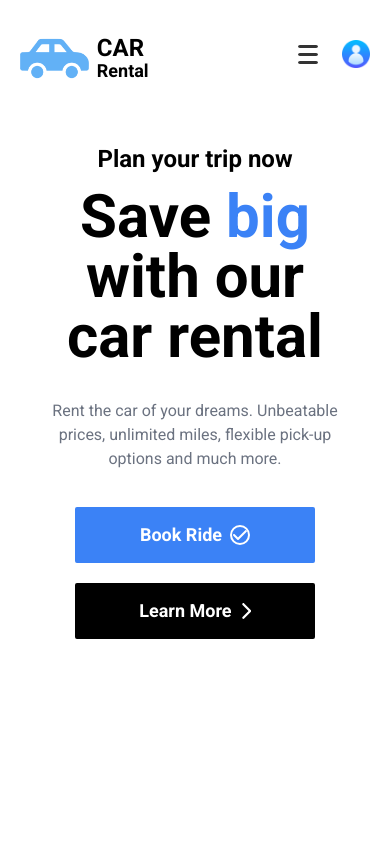
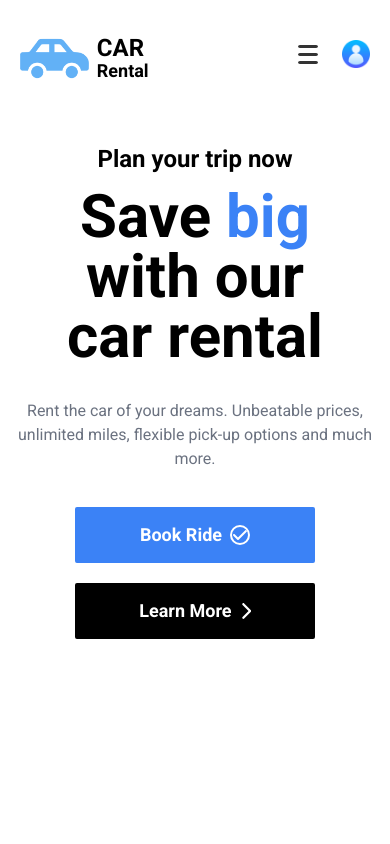
Before and after one commit to Drayved/Car-Rental-Site, a React (Vite) app: page / in a window 390 px wide. Shown: the top 844 px of the page. Built offline with nearby package versions, Linux system fonts and the light colour scheme.

Commit message:
Update Landing.tsx

```diff
--- a/src/components/Landing.tsx
+++ b/src/components/Landing.tsx
@@ -13,11 +13,11 @@ const Landing = () => {
 
             <div className="top-section-container  mt-[17vh] md:mt-[28vh] mx-auto md:text-left md:ml-[10%] 2xl:ml-[20%]">
                 <img className="absolute right-0 top-0 z-10 pointer-events-none hidden md:flex h-[65%]  min-w-[30rem] opacity-50" src="/images/hero-bg.png" alt="" />
-                <div className="flex just">
+                <div className="flex ">
                     <div className="flex flex-col md:min-w-[25rem] relative z-10  md:mt-28">
                         <h3 className="text-2xl font-bold mb-3 z-20 relative">Plan your trip now</h3>
                         <h1 className="text-6xl font-bold z-20 relative w-[18rem] xs:w-[100%] mx-auto md:mx-0">Save <span className="text-blue-500">big</span> with our car rental</h1>
-                        <div className="mt-8 text-gray-500 px-10 md:px-0 z-10 relative">
+                        <div className="mt-8 text-gray-500 px-2 small:px-10 md:px-0 z-10 relative">
                             <p className=" text-gray-500 mx-auto leading-6 mb-4">
                                 Rent the car of your dreams. Unbeatable prices, unlimited miles, flexible pick-up options and much more.
                             </p>
```
